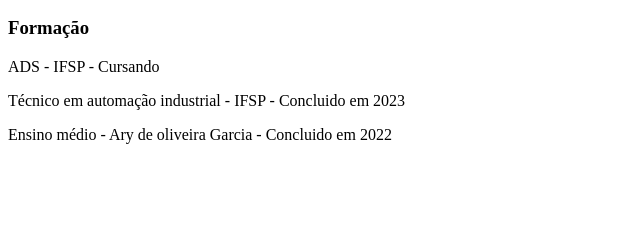
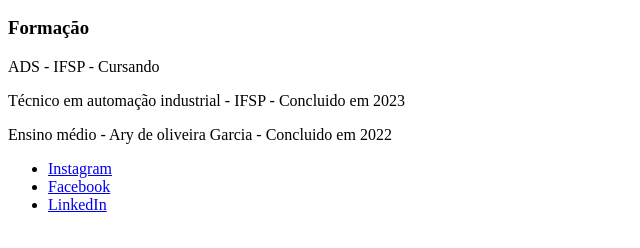
Before and after one commit to KiO-09/CBTDWEB, a plain HTML site: page index.html in a window 1280 px wide. Shown: the part 96-344 px from the top of the page, without its empty margins (0-640 px from the left). Drawn offline with Linux system fonts and the light colour scheme.

Commit message:
Update index.html

```diff
--- a/index.html
+++ b/index.html
@@ -13,5 +13,12 @@
       <P> ADS - IFSP - Cursando </P>
       <P> Técnico em automação industrial - IFSP - Concluido em 2023 </P>
       <P> Ensino médio  - Ary de oliveira Garcia - Concluido em 2022 </P>
+      <footer>
+        <ul>
+            <li><a href="https://www.instagram.com/caio_andrade08/">Instagram</a></li>
+            <li><a href= "https://www.facebook.com/?locale=pt_BR">Facebook</a></li>
+            <li><a href= "https://www.facebook.com/?locale=pt_BR">LinkedIn</a></li>
+        </ul>
+      </footer>
     </body>
   </hmtl>
```
Lines whose indentation alone changed are shown as unchanged.
